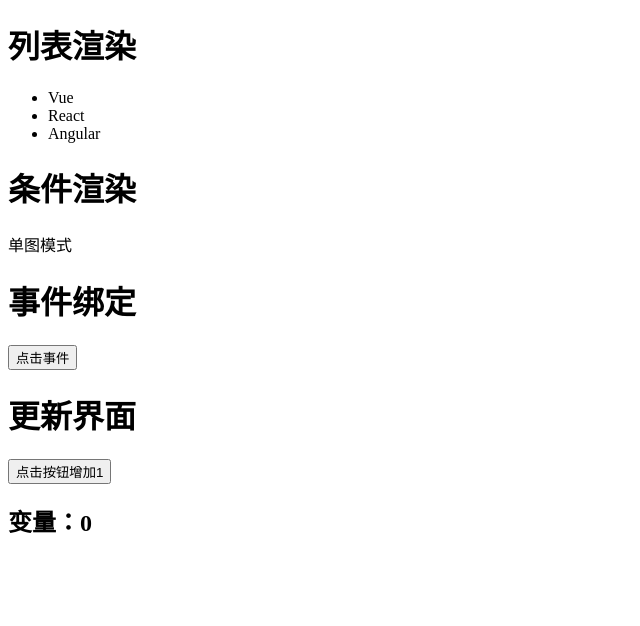
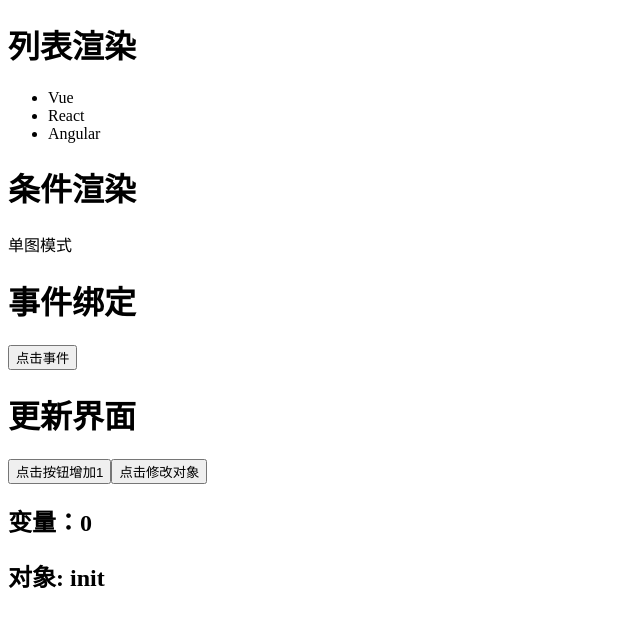
Before and after one commit to mmdxiaoxin/react-basic, a React (Create React App) app: page / in a window 1280 px wide. Shown: the top 626 px of the page, without its empty margins (0-640 px from the left). Built offline with nearby package versions, Linux system fonts and the light colour scheme.

Commit message:
feat: 响应式对象

```diff
--- a/src/components/UpdateInterface.js
+++ b/src/components/UpdateInterface.js
@@ -5,11 +5,18 @@ function UpdateInterface() {
     const handleClick = () => {
         setCount(count + 1);
     };
+    //如果是对象
+    const [form, setForm] = useState({ name: 'init' });
+    const changeForm = () => {
+        setForm({ ...form, name: 'change' });
+    };
     return (
         <div>
             <h1>更新界面</h1>
             <button onClick={handleClick}>点击按钮增加1</button>
+            <button onClick={changeForm}>点击修改对象</button>
             <h2>变量：{count}</h2>
+            <h2>对象: {form.name}</h2>
         </div>
     );
 }
```
